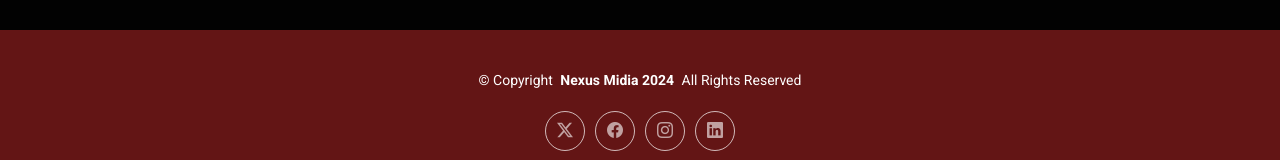
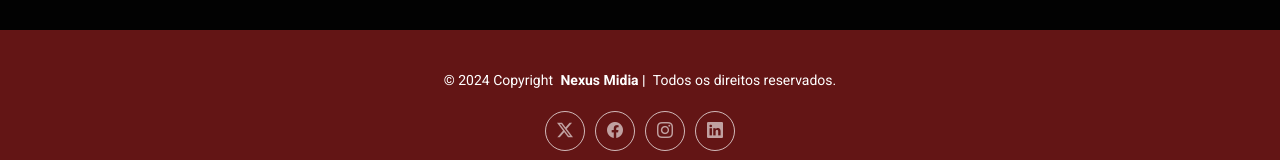
Before and after one commit to nexusmidia/nexusmidia.github.io, a plain HTML site: page index.html in a window 1280 px wide. Shown: the part 1686-1846 px from the top of the page. Drawn offline with Linux system fonts and the light colour scheme.

Commit message:
Feat: something

```diff
--- a/index.html
+++ b/index.html
@@ -177,7 +177,7 @@
 
     <div class="container">
       <div class="copyright text-center ">
-        <p>© <span>Copyright</span> <strong class="px-1 sitename">Nexus Midia 2024</strong> <span>All Rights Reserved</span></p>
+        <p>  <span>© 2024 Copyright </span> <strong class="px-1 sitename">Nexus Midia |</strong> <span>Todos os direitos reservados.</span></p>
       </div>
       <div class="social-links d-flex justify-content-center">
         <a href=""><i class="bi bi-twitter-x"></i></a>
```
